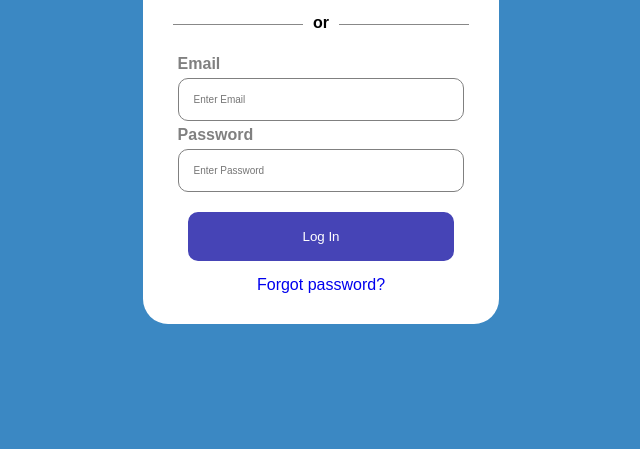
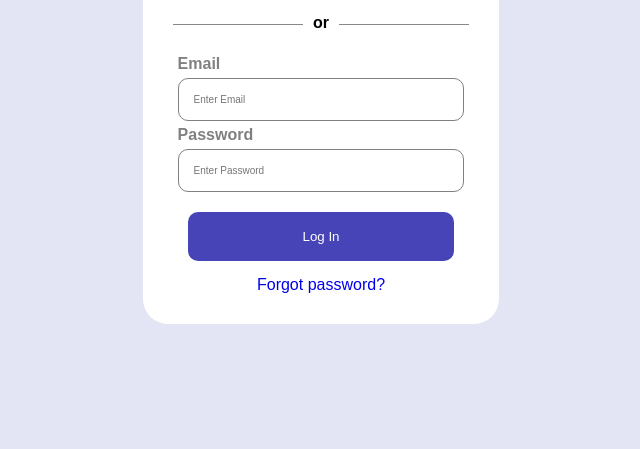
Before and after one commit to ManonChab/repo-donde-esta-mi-css, a plain HTML site: page index.html in a window 1280 px wide. Shown: the part 351-800 px from the top of the page, without its empty margins (319-959 px from the left). Drawn offline with Linux system fonts and the light colour scheme.

Commit message:
background color change

```diff
--- a/styles.css
+++ b/styles.css
@@ -5,7 +5,7 @@
 }
 body {
     font-family: Arial, sans-serif;
-    background-color:rgb(59,136,195);
+    background-color:rgb(227,229,245);
     display: flex;
     justify-content: center;
     align-items: center;
```
